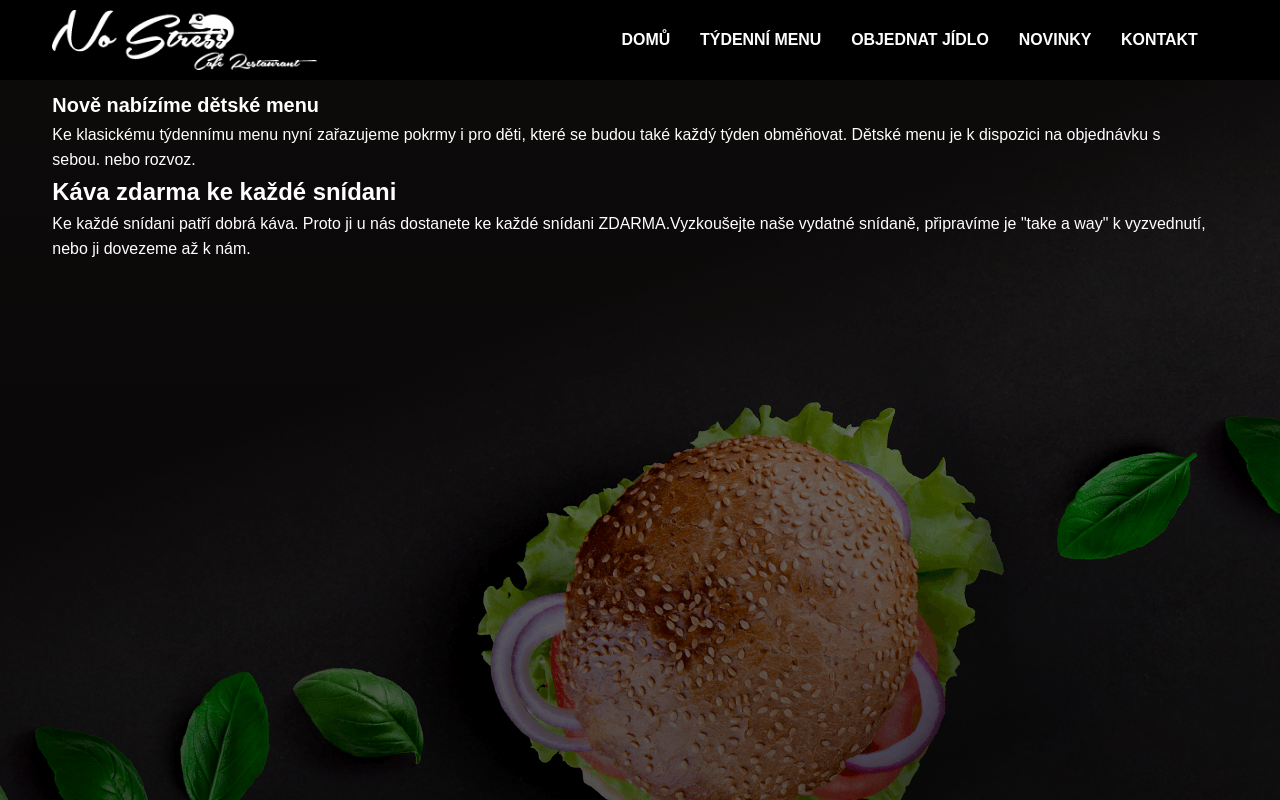
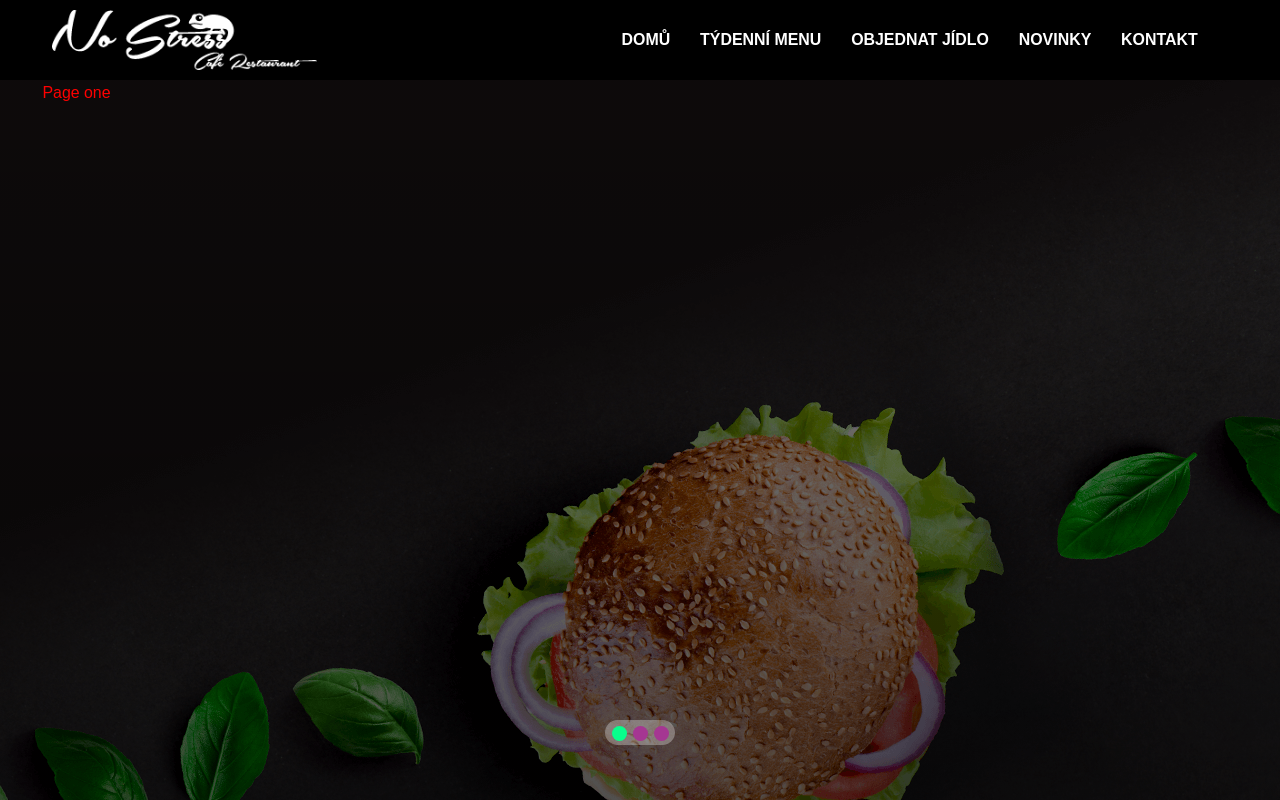
Before and after one commit to MichalTrojek/nostress-react, a React (Create React App) app: page / in a window 1280 px wide. Shown: the top 800 px of the page. Built offline with nearby package versions, Linux system fonts and the light colour scheme.

Commit message:
added slide show

```diff
--- a/package.json
+++ b/package.json
@@ -12,6 +12,8 @@
     "react-router-dom": "^5.2.0",
     "react-scripts": "4.0.0",
     "react-scroll": "^1.8.1",
+    "react-slick": "^0.27.13",
+    "slick-carousel": "^1.8.1",
     "styled-components": "^5.2.1",
     "web-vitals": "^0.2.4"
   },
--- a/src/components/common/hero/Hero.js
+++ b/src/components/common/hero/Hero.js
@@ -1,5 +1,6 @@
 import styled from 'styled-components';
 import backgroundImage from '../../../img/hero.png';
+import SlideView from '../slideview/SlideView';
 
 const HeroBackground = styled.div`
   background: linear-gradient(rgba(0, 0, 0, 0.5), rgba(0, 0, 0, 0.7)),
@@ -10,44 +11,17 @@ const HeroBackground = styled.div`
   height: 100vh;
 `;
 
-const HeroWrapper = styled.div`
+const HeroWrapper = styled.section`
   max-width: var(--max-width);
   min-height: 8rem;
   margin: 0 auto;
-  padding: 1rem;
-  padding-right: 3rem;
-  display: flex;
-  justify-content: space-between;
-  align-items: center;
-`;
-
-const HeroStyled = styled.section`
-  max-width: var(--max-width);
-  height: max-content;
-
-  h1 {
-    font-size: 2rem;
-  }
 `;
 
 const Hero = () => {
   return (
     <HeroBackground>
       <HeroWrapper>
-        <HeroStyled id="home">
-          <h1>Nově nabízíme dětské menu</h1>
-          <p>
-            Ke klasickému týdennímu menu nyní zařazujeme pokrmy i pro děti,
-            které se budou také každý týden obměňovat. Dětské menu je k
-            dispozici na objednávku s sebou. nebo rozvoz.{' '}
-          </p>
-          <h2>Káva zdarma ke každé snídani</h2>
-          <p>
-            Ke každé snídani patří dobrá káva. Proto ji u nás dostanete ke každé
-            snídani ZDARMA.Vyzkoušejte naše vydatné snídaně, připravíme je "take
-            a way" k vyzvednutí, nebo ji dovezeme až k nám.
-          </p>
-        </HeroStyled>
+        <SlideView />
       </HeroWrapper>
     </HeroBackground>
   );
--- /dev/null
+++ b/src/components/common/slideview/SlideView.js
@@ -0,0 +1,42 @@
+import React from 'react';
+import styled from 'styled-components';
+import Slider from 'react-slick';
+import 'slick-carousel/slick/slick.css';
+import 'slick-carousel/slick/slick-theme.css';
+import './slideview.css';
+const SlideViewWrapper = styled.div`
+  max-width: var(--max-width);
+  margin: 0 auto;
+`;
+
+const Page = styled.div`
+  max-width: inherit;
+  height: 80vh;
+  color: red;
+`;
+
+class SlideView extends React.Component {
+  render() {
+    const settings = {
+      dots: true,
+      infinite: true,
+      speed: 500,
+      slidesToShow: 1,
+      slidesToSrroll: 1,
+      dotsClass: 'button__bar',
+      arrows: false,
+    };
+
+    return (
+      <SlideViewWrapper>
+        <Slider {...settings}>
+          <Page>Page one</Page>
+          <Page>Page two</Page>
+          <Page>Page three</Page>
+        </Slider>
+      </SlideViewWrapper>
+    );
+  }
+}
+
+export default SlideView;
--- /dev/null
+++ b/src/components/common/slideview/slideview.css
@@ -0,0 +1,45 @@
+.button__bar {
+  display: inline-block;
+  vertical-align: middle;
+  margin: auto;
+  padding: 0;
+  background: rgba(255, 255, 255, 0.3);
+  border-radius: 40px;
+  width: 70px;
+  text-align: center;
+}
+
+.button__bar li {
+  list-style: none;
+  cursor: pointer;
+  display: inline-block;
+  margin: 0 3px;
+  padding: 0;
+}
+
+.button__bar li button {
+  border: none;
+  background: #a53692;
+  color: transparent;
+  cursor: pointer;
+  display: block;
+  height: 15px;
+  width: 15px;
+  border-radius: 7.5px;
+}
+
+.button__bar li.slick-active button {
+  background-color: rgb(8, 255, 140);
+}
+
+.button__bar li button:hover,
+.button__bar li button:focus {
+  background: rgba(247, 34, 34, 0.8);
+  outline: 0;
+}
+
+.slick-slide img {
+  border: 5px solid #fff;
+  display: block;
+  margin: auto;
+}
```
Also changed, not shown: public/index.html (+1 -21 lines), 1 other file (tests, documents, lock files or other folders).
